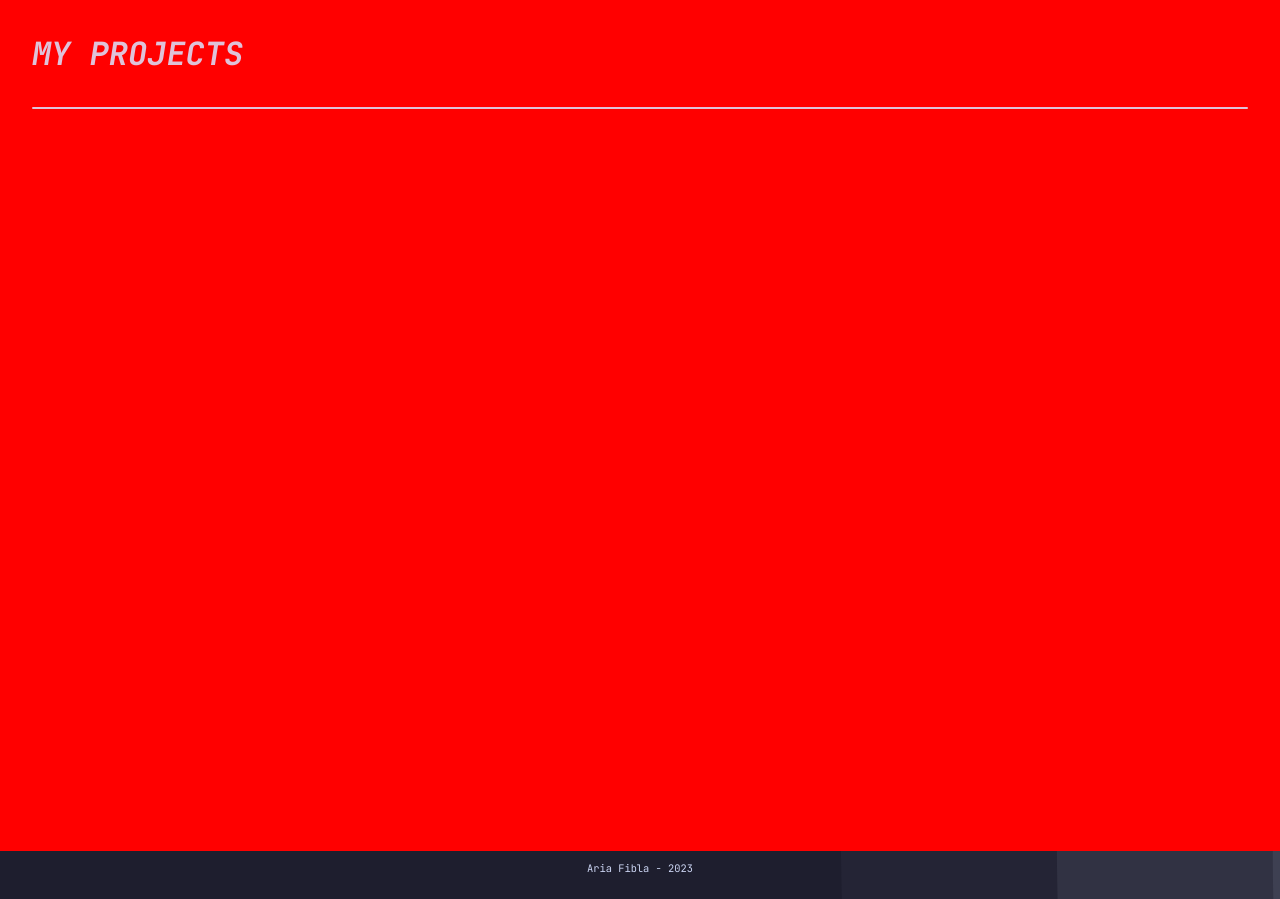
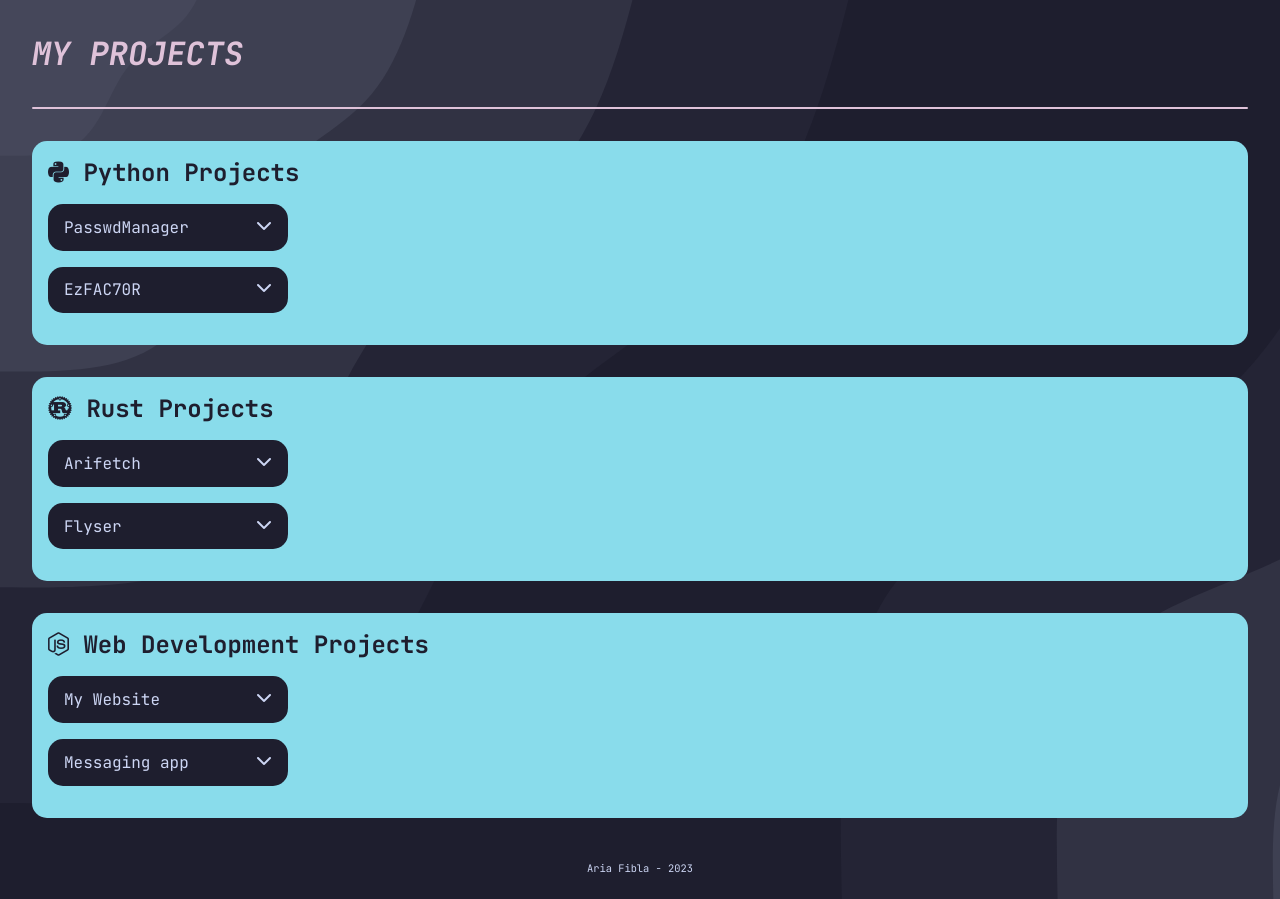
Before and after one commit to lxbx44/lxbx44.github.io, a web app: file projects/index.html in a window 1280 px wide. Shown: the part 60-959 px from the top of the page. Run offline with its HTML, style and script files only (its server is not run), Linux system fonts and the light colour scheme; some libraries are stand-ins or nearby versions.

Commit message:
start working on projects

```diff
--- a/css/styles.css
+++ b/css/styles.css
@@ -511,9 +511,9 @@ section#projects {
   height: calc(95vh - 60px);
   padding: 0 2rem;
   color: #cdd6f4;
-  background-color: red;
 }
 section#projects h1 {
+  height: fit-content;
   font-size: 2rem;
   margin-bottom: 1rem;
   padding-top: 2rem;
@@ -533,5 +533,58 @@ section#projects a {
   text-decoration: none;
   color: #cdd6f4;
 }
+section#projects .prj-content {
+  height: calc(100% - 3rem - 5vh - 62px);
+  overflow-y: auto;
+}
+section#projects .prj-content .prj-prj {
+  width: calc(100% - 2rem);
+  height: fit-content;
+  border-radius: 15px;
+  background-color: #89dceb;
+  color: #1e1e2e;
+  padding: 1rem;
+  margin-bottom: 2rem;
+}
+section#projects .prj-content .prj-prj #prj-open {
+  width: calc(100% - 4rem);
+  display: grid;
+  grid-template-columns: 1fr 1fr;
+  grid-template-rows: auto fit-content;
+  transition: all ease-in 1s;
+}
+section#projects .prj-content .prj-prj #prj-open div {
+  display: block;
+  grid-column: 1/3;
+  grid-row: 2/3;
+}
+section#projects .prj-content .prj-prj #prj-open i {
+  grid-column: 2/3;
+  grid-row: 1/2;
+  justify-self: flex-end;
+}
+section#projects .prj-content .prj-prj #prj-open .prj-prj-p {
+  font-size: 1.75rem;
+  font-weight: bold;
+  margin-bottom: 1rem;
+}
+section#projects .prj-content .prj-prj .prjcont {
+  background-color: #1e1e2e;
+  color: #cdd6f4;
+  padding: 0.8rem 1rem;
+  margin: 1rem 0;
+  width: 13rem;
+  transition: all ease-in 1s;
+  border-radius: 15px;
+  display: flex;
+  flex-direction: row;
+  justify-content: space-between;
+}
+section#projects .prj-content .prj-prj .prjcont div {
+  display: none;
+}
+section#projects .prj-content .prj-prj .prjcont i {
+  cursor: pointer;
+}
 
 /*# sourceMappingURL=styles.css.map */
--- a/css/styles.scss
+++ b/css/styles.scss
@@ -1,5 +1,4 @@
-
-@import 'col';
+    @import 'col';
 @import 'keyframes';
 
 html {
@@ -570,9 +569,9 @@ section#projects {
     height: calc(95vh - 60px);
     padding: 0 2rem;
     color: $text;
-    background-color: red;
 
     h1 {
+        height: fit-content;
         font-size: 2rem;
         margin-bottom: 1rem;
         padding-top: 2rem;
@@ -593,5 +592,66 @@ section#projects {
         color: $text;
     }
     .prj-content {
+        height: calc(100% - 3rem - 5vh - 62px);
+        overflow-y: auto;
+
+       .prj-prj {
+           width: calc(100% - 2rem);
+           height: fit-content;
+           border-radius: 15px;
+           background-color: $sky;
+           color: $bg;
+           padding: 1rem;
+           margin-bottom: 2rem;
+
+           #prj-open {
+               width: calc(100% - 4rem);
+
+               display: grid;
+               grid-template-columns: 1fr 1fr;
+               grid-template-rows: auto fit-content;
+
+               div {
+                   display: block;
+                   grid-column: 1 / 3;
+                   grid-row: 2 / 3;
+               }
+               i {
+                   grid-column: 2 / 3;
+                   grid-row: 1 / 2;
+                   justify-self: flex-end;
+               }
+               .prj-prj-p {
+                   font-size: 1.75rem;
+                   font-weight: bold;
+                   margin-bottom: 1rem;
+               }
+               transition: all ease-in 1s;
+           }
+
+           .prjcont {
+               background-color: $bg;
+               color: $text;
+               padding: 0.8rem 1rem;
+               margin: 1rem 0;
+               width: 13rem;
+
+               transition: all ease-in 1s;
+
+               border-radius: 15px;
+
+               display: flex;
+               flex-direction: row;
+
+               justify-content: space-between;
+
+               div {
+                   display: none;
+               }
+               i {
+                   cursor: pointer;
+               }
+           }
+       }
     }
 }
--- a/projects/index.html
+++ b/projects/index.html
@@ -52,6 +52,86 @@
             <div class="break"></div>
 
             <div class="prj-content">
+                <div class="prj-prj">
+                    <h2><i class="fa-brands fa-python"></i> Python Projects</h2>
+
+                    <div class="prjcont" id="prj-closed">
+                        <p class="prj-prj-p">PasswdManager</p>
+                        <i id="prj-click" class="fa-solid fa-chevron-down"></i>
+                        <div>
+                            <p>Password manager is an app for idk</p>
+                            <p>Password manager is an app for idk</p>
+                            <p>Password manager is an app for idk</p>
+                            <p>Password manager is an app for idk</p>
+                        </div>
+                    </div>
+
+                    <div class="prjcont" id="prj-closed">
+                        <p class="prj-prj-p">EzFAC70R</p>
+                        <i id="prj-click" class="fa-solid fa-chevron-down"></i>
+                        <div>
+                            <p>Password manager is an app for idk</p>
+                            <p>Password manager is an app for idk</p>
+                            <p>Password manager is an app for idk</p>
+                            <p>Password manager is an app for idk</p>
+                        </div>
+                    </div>
+                </div>
+
+
+                <div class="prj-prj">
+                    <h2><i class="fa-brands fa-rust"></i> Rust Projects</h2>
+
+                    <div class="prjcont" id="prj-closed">
+                        <p class="prj-prj-p">Arifetch</p>
+                        <i id="prj-click" class="fa-solid fa-chevron-down"></i>
+                        <div>
+                            <p>Password manager is an app for idk</p>
+                            <p>Password manager is an app for idk</p>
+                            <p>Password manager is an app for idk</p>
+                            <p>Password manager is an app for idk</p>
+                        </div>
+                    </div>
+
+                    <div class="prjcont" id="prj-closed">
+                        <p class="prj-prj-p">Flyser</p>
+                        <i id="prj-click" class="fa-solid fa-chevron-down"></i>
+                        <div>
+                            <p>Password manager is an app for idk</p>
+                            <p>Password manager is an app for idk</p>
+                            <p>Password manager is an app for idk</p>
+                            <p>Password manager is an app for idk</p>
+                        </div>
+                    </div>
+                </div>
+
+
+                <div class="prj-prj">
+                    <h2><i class="fa-brands fa-node-js"></i> Web Development Projects</h2>
+
+                    <div class="prjcont" id="prj-closed">
+                        <p class="prj-prj-p">My Website</p>
+                        <i id="prj-click" class="fa-solid fa-chevron-down"></i>
+                        <div>
+                            <p>Password manager is an app for idk</p>
+                            <p>Password manager is an app for idk</p>
+                            <p>Password manager is an app for idk</p>
+                            <p>Password manager is an app for idk</p>
+                        </div>
+                    </div>
+
+                    <div class="prjcont" id="prj-closed">
+                        <p class="prj-prj-p">Messaging app</p>
+                        <i id="prj-click" class="fa-solid fa-chevron-down"></i>
+                        <div>
+                            <p>Password manager is an app for idk</p>
+                            <p>Password manager is an app for idk</p>
+                            <p>Password manager is an app for idk</p>
+                            <p>Password manager is an app for idk</p>
+                        </div>
+                    </div>
+                </div>
+
 
             </div>
 
```
Also changed, not shown: js/app.js (+19 -17 lines), 1 other file.
